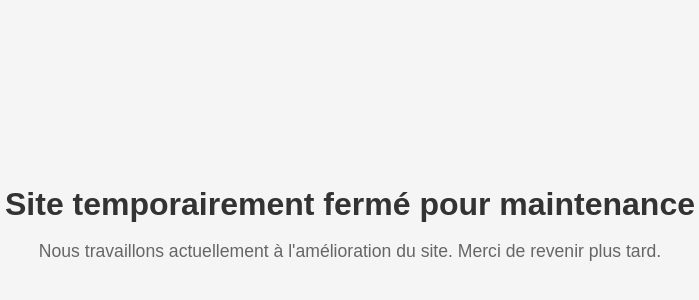
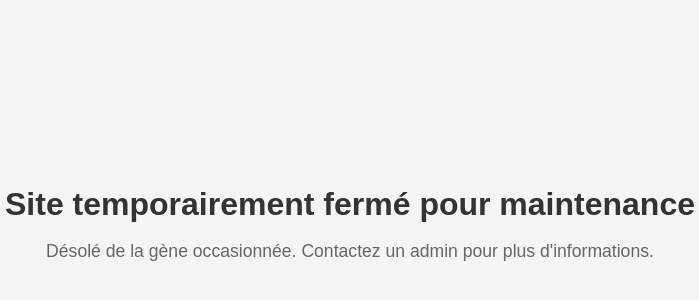
Before and after one commit to Kykygosed/Gochat, a plain HTML site: page index.html in a window 1280 px wide. Shown: the part 178-478 px from the top of the page, 290-989 px from the left. Drawn offline with Linux system fonts and the light colour scheme.

Commit message:
Update index.html

```diff
--- a/index.html
+++ b/index.html
@@ -35,7 +35,7 @@
 <body>
     <div class="container">
         <h1>Site temporairement fermé pour maintenance</h1>
-        <p>Nous travaillons actuellement à l'amélioration du site. Merci de revenir plus tard.</p>
+        <p>Désolé de la gène occasionnée. Contactez un admin pour plus d'informations.</p>
     </div>
 </body>
 </html>
```
